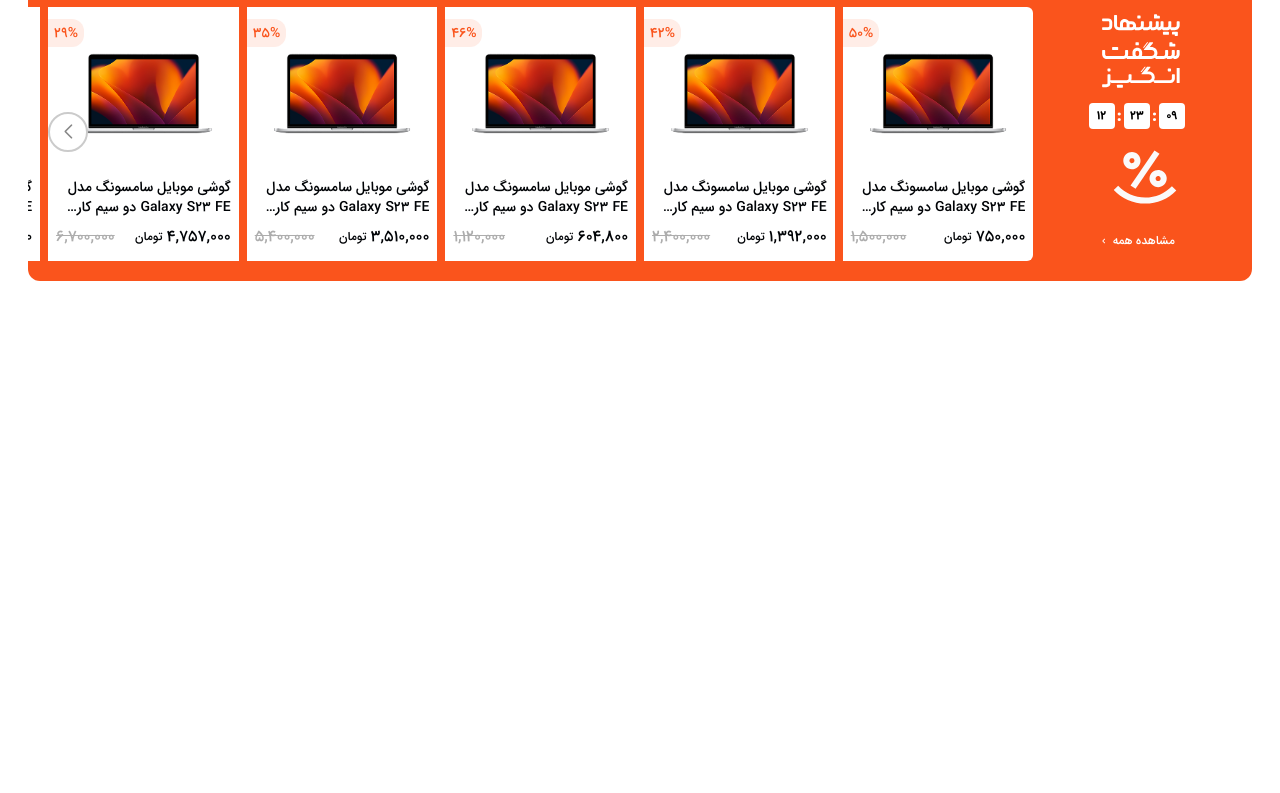
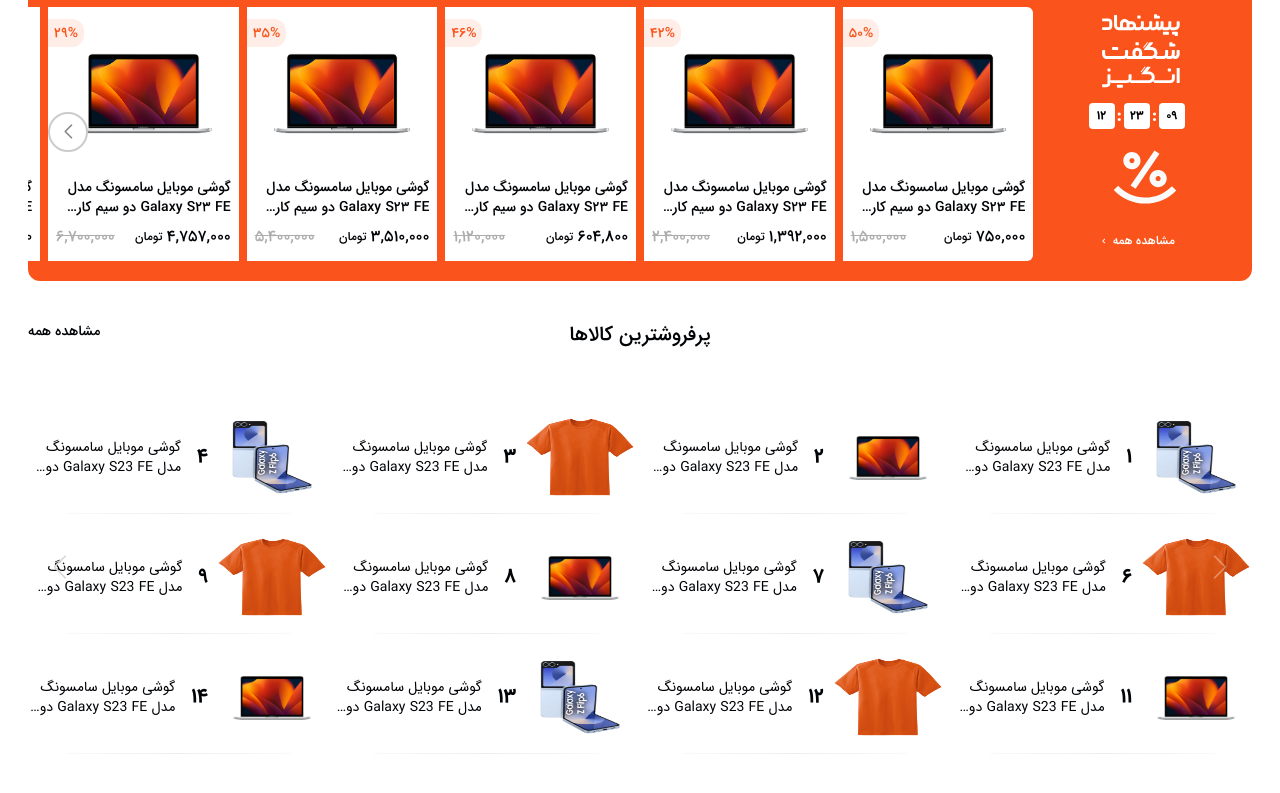
Before and after one commit to HosseinDev-02/Online-Shop---Next-Js, a Next.js app: page / in a window 1280 px wide. Shown: the part 1463-2256 px from the top of the page. Before the commit the page ends 1804 px from the top, so only its background shows below. Built offline with nearby package versions, Linux system fonts and the light colour scheme.

Commit message:
codding popular products slider

```diff
--- a/src/app/(main)/page.js
+++ b/src/app/(main)/page.js
@@ -1,10 +1,10 @@
 import AmazingOffersSlider from "@/components/AmazingOffersSlider";
 import BannerSlider from "@/components/BannerSlider";
 import Container from "@/components/Container";
+import PopularProductsSlider from "@/components/PopularProductsSlider";
 import Image from "next/image";
 import Link from "next/link";
 
-export default function Home() {
 const categories = [
     {
         id: 1,
@@ -68,6 +68,8 @@
     },
 ];
 
+
+export default function Home() {
     return (
         <>
             {/* Header Slider */}
@@ -78,14 +80,14 @@
             </div>
             <Container>
                 {/* Shopping By Categories */}
-                <div className="relative h-20 md:h-[106px] flex items-center justify-center my-10">
+                <section className="relative h-20 md:h-[106px] flex items-center justify-center my-10">
                     <Image
                         src="/header-shape.png"
                         alt="shape"
                         fill
                         className="object-cover"
                     />
-                </div>
+                </section>
                 {/* Buy by Categories */}
                 <section className="text-center">
                     <h3 className="font-IranSansMedium text-xl mb-8">
@@ -117,7 +119,22 @@
                 </section>
                 {/* Amazing Offers */}
                 <section className="mt-10">
-                    <AmazingOffersSlider/>
+                    <AmazingOffersSlider />
+                </section>
+                {/* Popular Products */}
+                <section className="mt-10">
+                    <div className="relative mb-8 flex items-center justify-between lg:justify-center">
+                        <h3 className="font-IranSansMedium text-xl text-center">
+                            پرفروشترین کالاها
+                        </h3>
+                        <Link
+                            href="#"
+                            className="primary-link font-IranSansMedium text-sm lg:absolute lg:left-0 lg:top-0 lg:bottom-0 lg:my-auto"
+                        >
+                            مشاهده همه
+                        </Link>
+                    </div>
+                    <PopularProductsSlider/>
                 </section>
             </Container>
         </>
--- /dev/null
+++ b/src/components/PopularProductsSlider.jsx
@@ -0,0 +1,176 @@
+"use client";
+import React from "react";
+import { Swiper, SwiperSlide } from "swiper/react";
+import { Grid, Navigation } from "swiper/modules";
+
+// استایل‌های مورد نیاز
+import "swiper/css";
+import "swiper/css/navigation";
+import 'swiper/css/grid';
+import Image from "next/image";
+import Link from "next/link";
+import { BiChevronLeft } from "react-icons/bi";
+
+const popularProducts = [
+    {
+        id: 1,
+        title: "گوشی موبایل سامسونگ مدل Galaxy S23 FE دو سیم کارت ظرفیت 256 گیگابایت و رم 8 گیگابایت - ویتنام",
+        image: "/images/products/mobile-transparent-2.png",
+        href: "#",
+    },
+    {
+        id: 2,
+        title: "گوشی موبایل سامسونگ مدل Galaxy S23 FE دو سیم کارت ظرفیت 256 گیگابایت و رم 8 گیگابایت - ویتنام",
+        image: "/images/products/lenovo.png",
+        href: "#",
+    },
+    {
+        id: 3,
+        title: "گوشی موبایل سامسونگ مدل Galaxy S23 FE دو سیم کارت ظرفیت 256 گیگابایت و رم 8 گیگابایت - ویتنام",
+        image: "/images/products/t-shirt-transparent-2.png",
+        href: "#",
+    },
+    {
+        id: 4,
+        title: "گوشی موبایل سامسونگ مدل Galaxy S23 FE دو سیم کارت ظرفیت 256 گیگابایت و رم 8 گیگابایت - ویتنام",
+        image: "/images/products/mobile-transparent-2.png",
+        href: "#",
+    },
+    {
+        id: 5,
+        title: "گوشی موبایل سامسونگ مدل Galaxy S23 FE دو سیم کارت ظرفیت 256 گیگابایت و رم 8 گیگابایت - ویتنام",
+        image: "/images/products/lenovo.png",
+        href: "#",
+    },
+    {
+        id: 6,
+        title: "گوشی موبایل سامسونگ مدل Galaxy S23 FE دو سیم کارت ظرفیت 256 گیگابایت و رم 8 گیگابایت - ویتنام",
+        image: "/images/products/t-shirt-transparent-2.png",
+        href: "#",
+    },
+    {
+        id: 7,
+        title: "گوشی موبایل سامسونگ مدل Galaxy S23 FE دو سیم کارت ظرفیت 256 گیگابایت و رم 8 گیگابایت - ویتنام",
+        image: "/images/products/mobile-transparent-2.png",
+        href: "#",
+    },
+    {
+        id: 8,
+        title: "گوشی موبایل سامسونگ مدل Galaxy S23 FE دو سیم کارت ظرفیت 256 گیگابایت و رم 8 گیگابایت - ویتنام",
+        image: "/images/products/lenovo.png",
+        href: "#",
+    },
+    {
+        id: 9,
+        title: "گوشی موبایل سامسونگ مدل Galaxy S23 FE دو سیم کارت ظرفیت 256 گیگابایت و رم 8 گیگابایت - ویتنام",
+        image: "/images/products/t-shirt-transparent-2.png",
+        href: "#",
+    },
+    {
+        id: 10,
+        title: "گوشی موبایل سامسونگ مدل Galaxy S23 FE دو سیم کارت ظرفیت 256 گیگابایت و رم 8 گیگابایت - ویتنام",
+        image: "/images/products/mobile-transparent-2.png",
+        href: "#",
+    },
+    {
+        id: 11,
+        title: "گوشی موبایل سامسونگ مدل Galaxy S23 FE دو سیم کارت ظرفیت 256 گیگابایت و رم 8 گیگابایت - ویتنام",
+        image: "/images/products/lenovo.png",
+        href: "#",
+    },
+    {
+        id: 12,
+        title: "گوشی موبایل سامسونگ مدل Galaxy S23 FE دو سیم کارت ظرفیت 256 گیگابایت و رم 8 گیگابایت - ویتنام",
+        image: "/images/products/t-shirt-transparent-2.png",
+        href: "#",
+    },
+    {
+        id: 13,
+        title: "گوشی موبایل سامسونگ مدل Galaxy S23 FE دو سیم کارت ظرفیت 256 گیگابایت و رم 8 گیگابایت - ویتنام",
+        image: "/images/products/mobile-transparent-2.png",
+        href: "#",
+    },
+    {
+        id: 14,
+        title: "گوشی موبایل سامسونگ مدل Galaxy S23 FE دو سیم کارت ظرفیت 256 گیگابایت و رم 8 گیگابایت - ویتنام",
+        image: "/images/products/lenovo.png",
+        href: "#",
+    },
+    {
+        id: 15,
+        title: "گوشی موبایل سامسونگ مدل Galaxy S23 FE دو سیم کارت ظرفیت 256 گیگابایت و رم 8 گیگابایت - ویتنام",
+        image: "/images/products/t-shirt-transparent-2.png",
+        href: "#",
+    },
+];
+function PopularProductsSlider() {
+    return (
+        <Swiper
+            slidesPerView={1}
+            spaceBetween={8}
+            pagination={{
+                clickable: true,
+            }}
+            grid={{
+                rows: 2,
+                fill: 'row'
+            }}
+            breakpoints={{
+                640: {
+                    slidesPerView: 2,
+                    grid: {
+                        rows: 2
+                    }
+                },
+                768: {
+                    slidesPerView: 2,
+                    grid: {
+                        rows: 3
+                    }
+                },
+                1024: {
+                    slidesPerView: 3,
+                    grid: {
+                        rows: 3
+                    }
+                },
+                1280: {
+                    slidesPerView: 4,
+                    grid: {
+                        rows: 3
+                    }
+                },
+            }}
+            navigation={true}
+            modules={[Navigation, Grid]}
+            className="popularProductsSlider !py-5 w-full rounded-xl"
+        >
+            {popularProducts.map((product, index) => (
+                <SwiperSlide key={product.id}>
+                    <Link
+                        className="flex items-center gap-2 py-4 relative before:absolute before:left-0 before:right-0 before:w-3/4 before:h-px before:bg-gradient-to-r before:from-neutral-50 before:via-neutral-100 before:to-neutral-50 before:top-full before:mx-auto before:rounded before:content-['']"
+                        href={product.href}
+                    >
+                        <div className="relative shrink-0 w-28 h-20">
+                            <Image
+                                src={product.image}
+                                fill
+                                alt={product.title}
+                            />
+                        </div>
+                        <div className="flex items-center gap-4">
+                            <span className="font-IranSansBold text-xl">
+                                {index + 1}
+                            </span>
+                            <h6 className="line-clamp-2 text-sm max-w-[250px] w-full">
+                                {product.title}
+                            </h6>
+                        </div>
+                    </Link>
+                </SwiperSlide>
+            ))}
+        </Swiper>
+    );
+}
+
+export default PopularProductsSlider;
```
Lines whose indentation alone changed are shown as unchanged.
